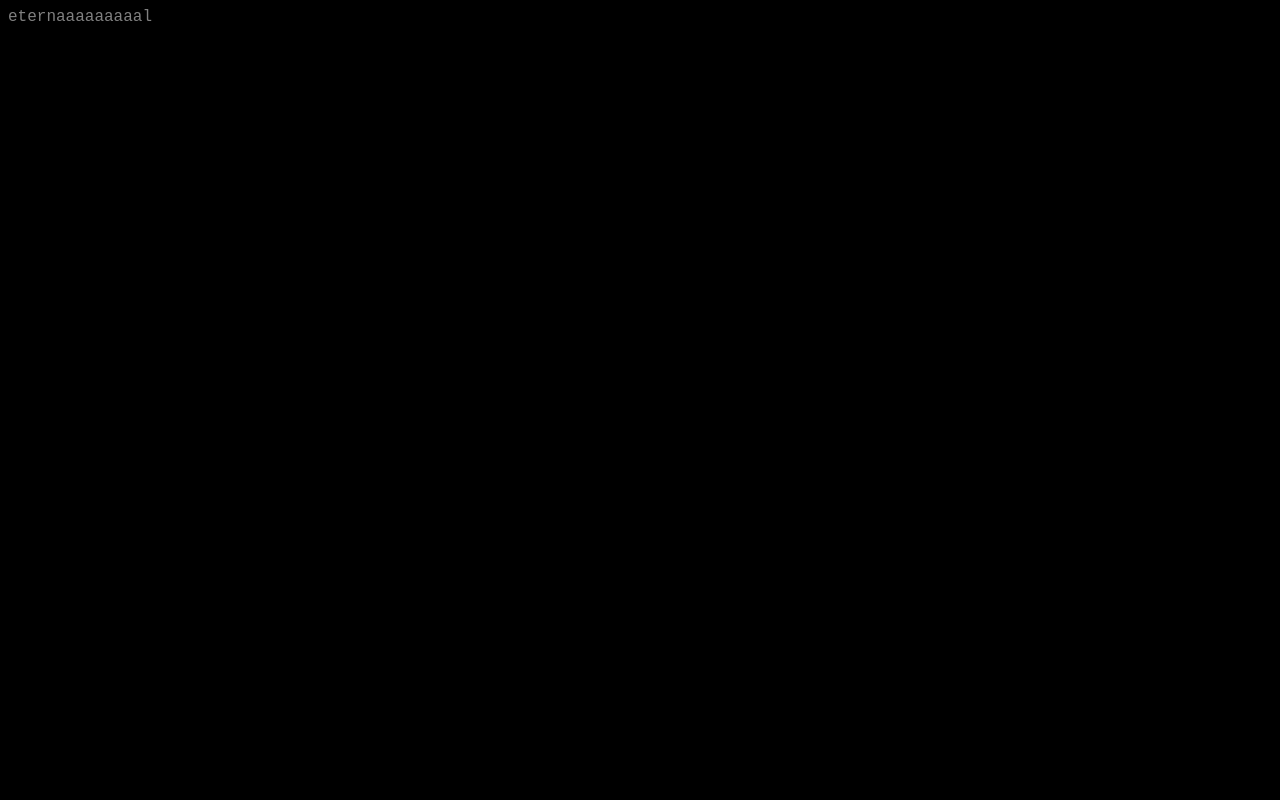
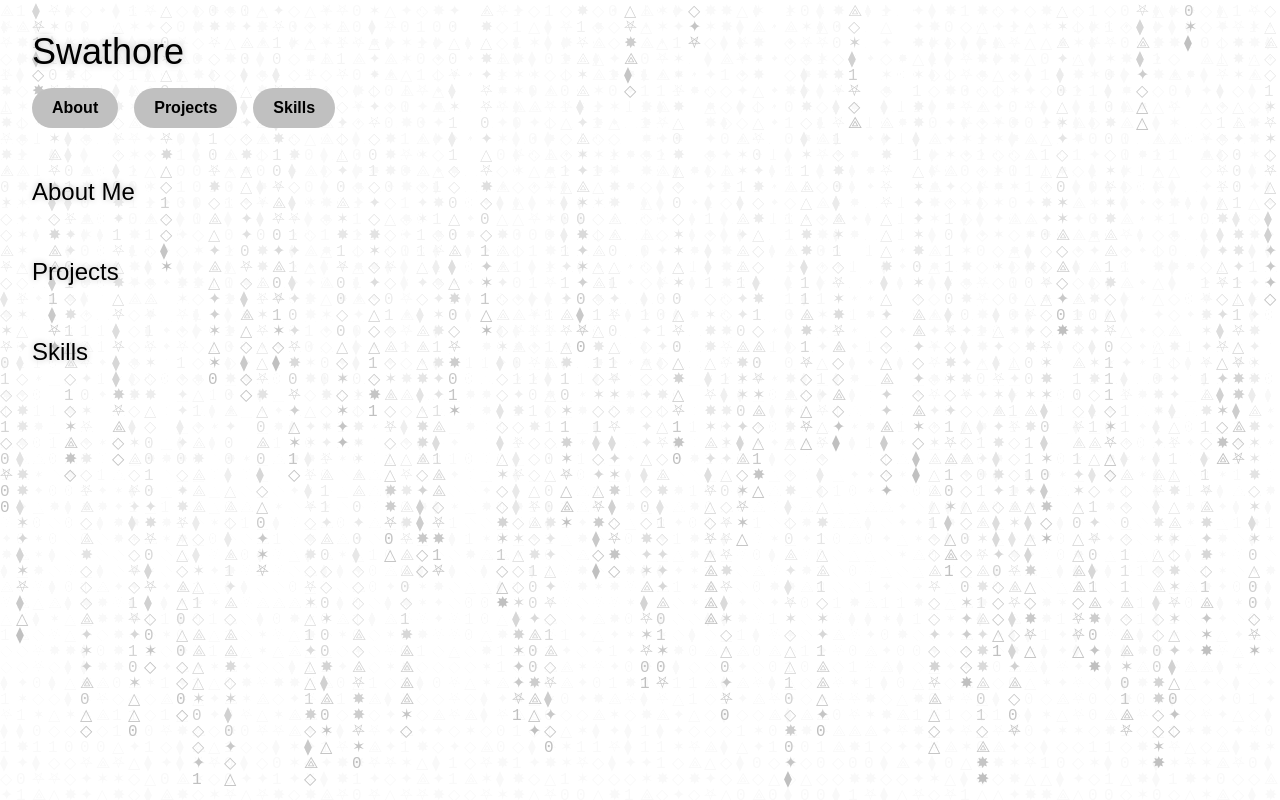
Before and after one commit to swathore/portfolio, a plain HTML site: page index.html in a window 1280 px wide. Drawn offline with nearby package versions, Linux system fonts and the light colour scheme.

Commit message:
Update index.html

```diff
--- a/index.html
+++ b/index.html
@@ -1,21 +1,237 @@
 <!DOCTYPE html>
 <html lang="en">
 <head>
-    <meta charset="UTF-8">
-    <meta name="viewport" content="width=device-width, initial-scale=1.0">
-    <title>portfolio</title>
-    <style>
-        body {
-        color: gray;
-        font-family: 'courier new', Courier, monospace;
-        background-color: black;
-        }
-    </style>
+  <meta charset="UTF-8" />
+  <title>Swathore | Portfolio</title>
+  <meta name="viewport" content="width=device-width, initial-scale=1" />
+  <script src="https://cdn.tailwindcss.com"></script>
+  <style>
+    :root {
+      --silver: #c0c0c0;
+      --white: #ffffff;
+      --black: #000000;
+    }
+
+    body {
+      font-family: 'Quicksand', sans-serif;
+      background-color: var(--white);
+      color: var(--black);
+      overflow-x: hidden;
+      padding: 2rem;
+    }
+
+    h1, h2, h3 {
+      font-weight: bold;
+    }
+
+    .glow {
+      text-shadow: 0 0 6px var(--silver);
+    }
+
+    .button {
+      background-color: var(--silver);
+      color: var(--black);
+      padding: 0.5rem 1.25rem;
+      border-radius: 9999px;
+      font-weight: 600;
+      transition: all 0.3s ease;
+    }
+
+    .button:hover {
+      background-color: #a9a9a9;
+      transform: scale(1.05);
+    }
+
+    .dropdown-content {
+      display: none;
+      margin-top: 1rem;
+      animation: fadeIn 0.5s ease-in-out forwards;
+    }
+
+    .dropdown.open .dropdown-content {
+      display: block;
+    }
+
+    @keyframes fadeIn {
+      from { opacity: 0; transform: translateY(-10px); }
+      to { opacity: 1; transform: translateY(0); }
+    }
+
+    .project-card {
+      border: 1px solid var(--silver);
+      border-radius: 1rem;
+      overflow: hidden;
+      transition: transform 0.3s ease;
+      background: rgba(255, 255, 255, 0.8);
+      backdrop-filter: blur(6px);
+      box-shadow: 0 0 12px rgba(192, 192, 192, 0.3);
+    }
+
+    .project-card:hover {
+      transform: scale(1.02);
+    }
+
+    .project-info {
+      padding: 1rem;
+      text-align: left;
+    }
+
+    .glitch-text {
+      position: relative;
+      color: var(--black);
+      animation: glitch 1s infinite;
+    }
+
+    .glitch-text::before,
+    .glitch-text::after {
+      content: attr(data-text);
+      position: absolute;
+      left: 0;
+      width: 100%;
+      overflow: hidden;
+      color: var(--silver);
+      z-index: -1;
+    }
+
+    .glitch-text::before {
+      top: -2px;
+      animation: glitchTop 1s infinite;
+    }
+
+    .glitch-text::after {
+      top: 2px;
+      animation: glitchBottom 1s infinite;
+    }
+
+    @keyframes glitch {
+      0% { transform: none; }
+      20% { transform: skew(-0.5deg); }
+      40% { transform: skew(0.5deg); }
+      60% { transform: none; }
+      80% { transform: skew(-0.2deg); }
+      100% { transform: none; }
+    }
+
+    @keyframes glitchTop {
+      0%, 100% { clip-path: inset(0 0 90% 0); }
+      50% { clip-path: inset(0 0 10% 0); }
+    }
+
+    @keyframes glitchBottom {
+      0%, 100% { clip-path: inset(90% 0 0 0); }
+      50% { clip-path: inset(10% 0 0 0); }
+    }
+
+    /* Matrix-style rain */
+    #matrix {
+      position: fixed;
+      top: 0;
+      left: 0;
+      z-index: 10;
+      width: 100vw;
+      height: 100vh;
+      pointer-events: none;
+    }
+  </style>
 </head>
 <body>
-    eternaaaaaaaaal
 
+<canvas id="matrix"></canvas>
 
+<header class="mb-12 relative z-20">
+  <h1 class="text-4xl glow glitch-text" data-text="Swathore">Swathore</h1>
+  <nav class="flex flex-wrap gap-4 mt-4">
+    <button onclick="toggleDropdown('about')" class="button">About</button>
+    <button onclick="toggleDropdown('projects')" class="button">Projects</button>
+    <button onclick="toggleDropdown('skills')" class="button">Skills</button>
+  </nav>
+</header>
+
+<section id="about" class="mb-12 dropdown relative z-20">
+  <h2 class="text-2xl glow mb-2">About Me</h2>
+  <div class="dropdown-content">
+    <p>I’m <span class="glitch-text" data-text="Swathore">Swathore</span> — I create digital experiences that are soft, surreal and interactive. I love hidden layers, glitchy whispers, and gentle code magic.</p>
+  </div>
+</section>
+
+<section id="projects" class="mb-12 dropdown relative z-20">
+  <h2 class="text-2xl glow mb-2">Projects</h2>
+  <div class="dropdown-content">
+    <div class="project-grid">
+      <div class="project-card">
+        <img src="https://via.placeholder.com/300x200" alt="Project 1">
+        <div class="project-info">
+          <h3 class="glow">Dream Garden</h3>
+          <p>Interactive ambient visuals & soft particles dancing on code.</p>
+        </div>
+      </div>
+      <div class="project-card">
+        <img src="https://via.placeholder.com/300x200" alt="Project 2">
+        <div class="project-info">
+          <h3 class="glow">Echo Room</h3>
+          <p>A minimalist glitch-inspired experience with secret paths.</p>
+        </div>
+      </div>
+    </div>
+  </div>
+</section>
+
+<section id="skills" class="mb-12 dropdown relative z-20">
+  <h2 class="text-2xl glow mb-2">Skills</h2>
+  <div class="dropdown-content">
+    <ul class="list-disc pl-5">
+      <li>Creative Frontend: HTML, CSS, Tailwind, JavaScript</li>
+      <li>React & Motion Interfaces</li>
+      <li>Glitch Design & Concept UI</li>
+      <li>Experimental UX / Narrative Web</li>
+    </ul>
+  </div>
+</section>
+
+<script>
+  function toggleDropdown(id) {
+    const el = document.getElementById(id);
+    el.classList.toggle('open');
+  }
+
+  // Matrix-like ethereal rain effect
+  const canvas = document.getElementById('matrix');
+  const ctx = canvas.getContext('2d');
+
+  canvas.height = window.innerHeight;
+  canvas.width = window.innerWidth;
+
+  const letters = "01△◇◇⟁⧫⛧✶✸✦";
+  const fontSize = 16;
+  const columns = canvas.width / fontSize;
+  const drops = Array(Math.floor(columns)).fill(1);
+
+  function draw() {
+    ctx.fillStyle = "rgba(255, 255, 255, 0.07)";
+    ctx.fillRect(0, 0, canvas.width, canvas.height);
+
+    ctx.fillStyle = "#C0C0C0";
+    ctx.font = fontSize + "px monospace";
+
+    for (let i = 0; i < drops.length; i++) {
+      const text = letters[Math.floor(Math.random() * letters.length)];
+      ctx.fillText(text, i * fontSize, drops[i] * fontSize);
+
+      if (drops[i] * fontSize > canvas.height && Math.random() > 0.95) {
+        drops[i] = 0;
+      }
+
+      drops[i]++;
+    }
+  }
+
+  setInterval(draw, 50);
+
+  window.addEventListener('resize', () => {
+    canvas.width = window.innerWidth;
+    canvas.height = window.innerHeight;
+  });
+</script>
 
 </body>
 </html>
```
